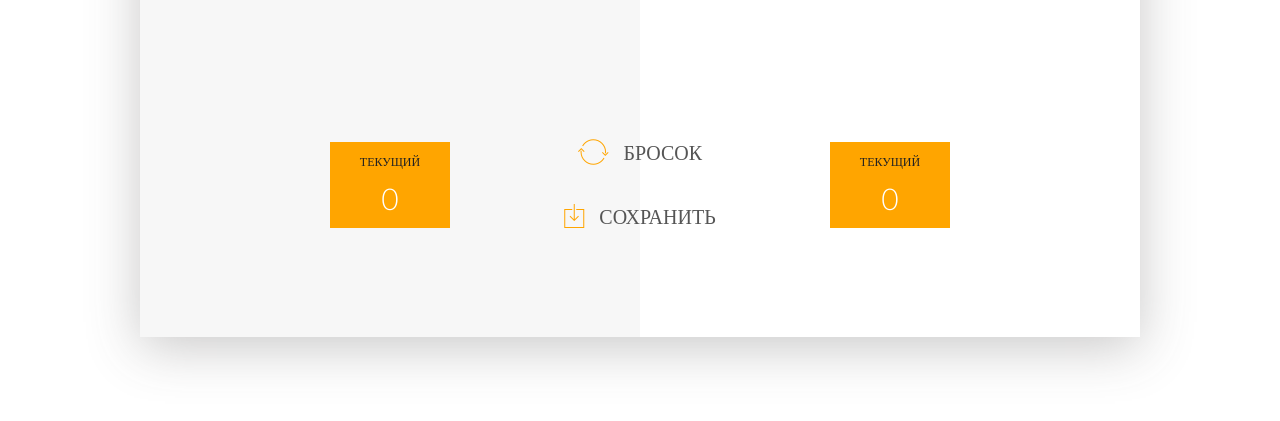
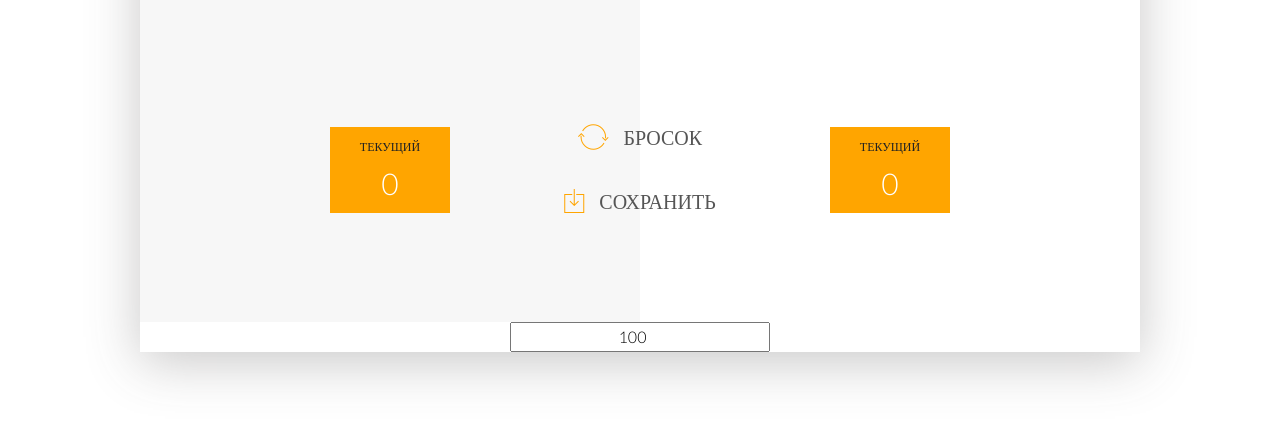
Before and after one commit to alpha-kappa/pdff_hw3_dice, a plain HTML site: page index.html in a window 1280 px wide. Shown: the part 363-784 px from the top of the page. Drawn offline with nearby package versions, Linux system fonts and the light colour scheme.

Commit message:
add custom score limit

```diff
--- a/app.js
+++ b/app.js
@@ -5,20 +5,23 @@ GAME RULES:
 - In each turn, a player rolls a dice as many times as he whishes. Each result get added to his ROUND score
 - BUT, if the player rolls a 2 on one of dices or has a double value, all his ROUND score gets lost. After that, it's the next player's turn
 - The player can choose to 'Hold', which means that his ROUND score gets added to his GLBAL score. After that, it's the next player's turn
-- The first player to reach 100 points on GLOBAL score wins the game
+- The first player to reach score limit (default is 100) points on GLOBAL score wins the game
 
 */
 
 const RESET_VALUE = 2;
 const checkChangePlayerCondition = diceValues => (diceValues[0] === diceValues[1]) || diceValues.includes(RESET_VALUE);
+const SCORE_LIMIT_DEFAULT = 100;
 
 let scores = [0, 0];
 let activePlayer = 0;
 let current = 0;
+let scoreLimit = SCORE_LIMIT_DEFAULT;
 const diceElements = [
   document.querySelector('.dice-1'),
   document.querySelector('.dice-2'),
 ];
+const scoreLimitEl = document.getElementById('score-limit-input');
 
 const initGame = () => {
   document.querySelector('#current-0').textContent = 0;
@@ -26,6 +29,7 @@ const initGame = () => {
   document.querySelector('#score-0').textContent = 0;
   document.querySelector('#score-1').textContent = 0;
   diceElements.forEach(el => el.style.display = 'none');
+  scoreLimitEl.value = SCORE_LIMIT_DEFAULT;
 }
 
 initGame();
@@ -48,12 +52,16 @@ document.querySelector('.btn-roll').addEventListener('click', function() {
     current += diceValues.reduce((a,b) => a + b);
     document.getElementById('current-'+activePlayer).textContent = current;
 
-    if (scores[activePlayer] + current >= 20) {
+    if (scores[activePlayer] + current >= scoreLimit) {
       alert(`Player ${activePlayer} won!!!`);
     }
 
   }
 });
+
+scoreLimitEl.addEventListener('input', function(e) {
+  scoreLimit = Math.max(0, parseInt(e.currentTarget.value)) || SCORE_LIMIT_DEFAULT;
+})
 
 const changePlayer = () => {
   current = 0;
--- a/index.html
+++ b/index.html
@@ -37,6 +37,10 @@
                 <img src="dice-5.png" alt="Dice1" class="dice dice-1">
                 <img src="dice-5.png" alt="Dice2" class="dice dice-2">
             </div>
+
+            <div class="input-wrapper">
+                <input class="score-limit-input" id="score-limit-input" type="number" min="0" max="1000" title="VALUE MUST BE an INTEGER BETWEEN 0 AND 1000 (default 100)" placeholder="Enter win score limit">
+            </div>
         </div>
 
         <script src="app.js"></script>
--- a/style.css
+++ b/style.css
@@ -158,5 +158,15 @@ i {
     margin-top: 15px;
 }
 
+.input-wrapper {
+    text-align: center;
+}
+.score-limit-input {
+    width: 260px;
+    height: 30px;
+    text-align: center;
+    font: 16px/30px Lato, sans-serif;
+}
+
 .winner { background-color: #f7f7f7; }
 .winner .player-name { font-weight: 300; color: #EB4D4D; }
```
